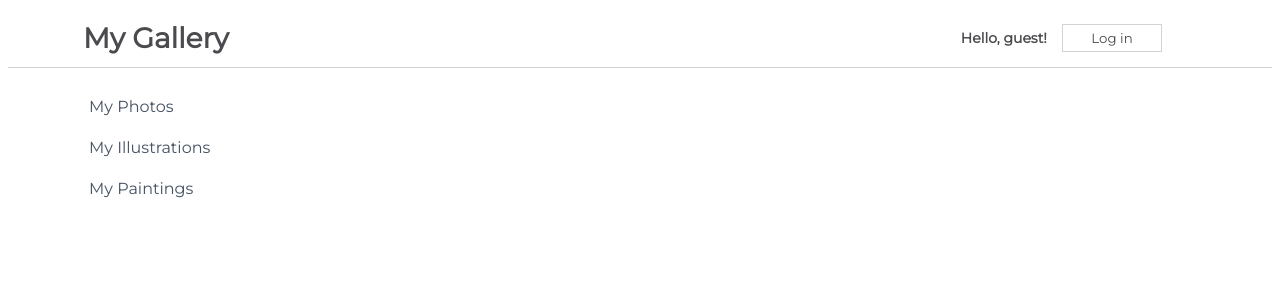
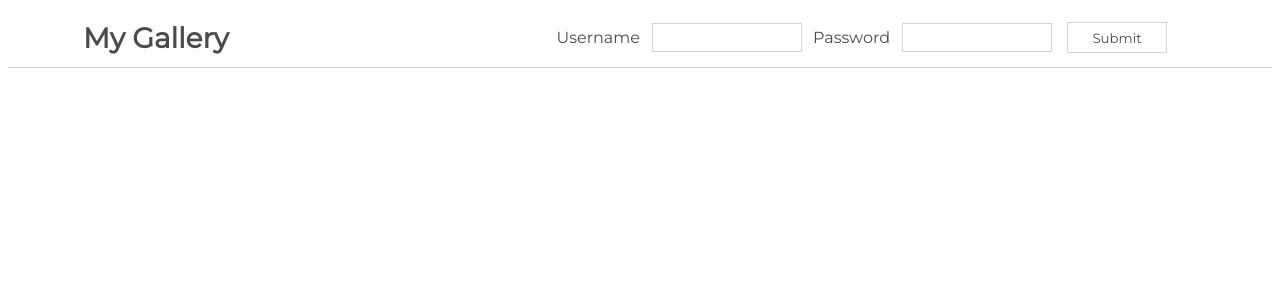
Before and after one commit to oguzhanakca/react-challenge-one, a React (Create React App) app in the folder my-app/: page / in a window 1280 px wide. Shown: the top 300 px of the page. Built offline with nearby package versions, Linux system fonts and the light colour scheme.

Commit message:
navbar challenge completed

```diff
--- a/my-app/src/App.js
+++ b/my-app/src/App.js
@@ -1,12 +1,10 @@
-import css from './App.module.css';
-import Sidebar from './components/Sidebar';
-import NavBarSimple from './components/NavBarSimple';
+import css from "./App.module.css";
+import NavBarForm from "./components/NavBarForm";
 
 function App() {
   return (
     <div className={css.App}>
-      {<NavBarSimple/>}
-      {<Sidebar/>}
+      <NavBarForm />
     </div>
   );
 }
--- /dev/null
+++ b/my-app/src/components/NavBarChild.js
@@ -0,0 +1,21 @@
+import React from "react";
+
+function NavBarChild(props) {
+  return (
+    <div>
+      {props.isLoggedIn ? (
+        <button onClick={props.handleClick}>Login</button>
+      ) : (
+        <form>
+          <label htmlFor="username">Username</label>
+          <input type="text" id="username"></input>
+          <label htmlFor="password">Password</label>
+          <input type="text" id="password"></input>
+          <button onClick={props.handleClick}>Submit</button>
+        </form>
+      )}
+    </div>
+  );
+}
+
+export default NavBarChild;
--- /dev/null
+++ b/my-app/src/components/NavBarForm.js
@@ -0,0 +1,36 @@
+import React, { Component } from "react";
+import css from "./css/NavBarForm.module.css";
+import NavBarChild from "./NavBarChild";
+
+export class NavBarForm extends Component {
+  constructor(props) {
+    super(props);
+
+    this.state = {
+      isLoggedIn: false,
+    };
+  }
+
+  handleClick = () => {
+    this.setState(
+      (prevState) => ({
+        isLoggedIn: prevState.isLoggedIn ? false : true,
+      }),
+      () => console.log(this.state.isLoggedIn)
+    );
+  };
+
+  render() {
+    return (
+      <div className={css.NavBar}>
+        <h1>My Gallery</h1>
+        <NavBarChild
+          isLoggedIn={this.state.isLoggedIn}
+          handleClick={this.handleClick}
+        />
+      </div>
+    );
+  }
+}
+
+export default NavBarForm;
```
Also changed, not shown: my-app/src/components/EventsClass.js (added, +17 -0 lines), my-app/src/components/EventsFunctional.js (added, +14 -0 lines).
